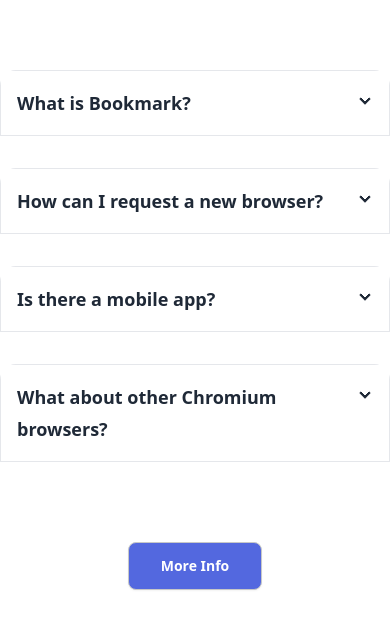
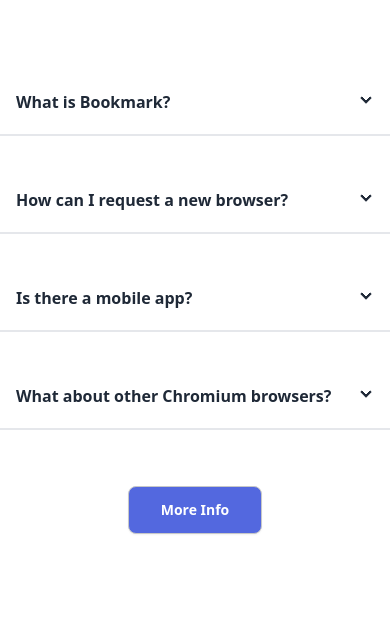
Before and after one commit to KonradBauer/Products-Page, a React (Vite) app: page / in a window 390 px wide. Shown: the part 464-1104 px from the top of the page. Built offline with nearby package versions, Linux system fonts and the light colour scheme.

Commit message:
mobile styles adjust

```diff
--- a/src/components/Collapse/Collapse.tsx
+++ b/src/components/Collapse/Collapse.tsx
@@ -7,7 +7,7 @@ export const Collapse: React.FC<CollapseProps> = ({ title, content }) => {
   return (
     <div className="w-[55%] mx-auto max-md:mx-0 max-md:w-full font-rubik-500 text-left">
       <details className="collapse collapse-arrow">
-        <summary className="collapse-title text-2xl font-bold text-left mb-8 transition hover:text-lightRed border-t-4 max-md:border max-md:text-[18px]">
+        <summary className="collapse-title text-2xl font-bold text-left mb-8 transition hover:text-lightRed md:border-t-4 max-md:border-b-2 max-md:text-[16px]">
           {title}
         </summary>
         <div className="collapse-content text-2xl transition">
--- a/src/components/FAQ/Faq.tsx
+++ b/src/components/FAQ/Faq.tsx
@@ -6,7 +6,7 @@ export const Faq = () => {
       <div className="text-[42px] font-bold max-md:text-[25px] max-md:mx-6">
         Frequently Asked Questions
       </div>
-      <div className="text-2xl text-lightGrey mx-96 mt-6 mb-24 max-md:mb-16 max-md:text-[16px] max-md:mx-8">
+      <div className="text-2xl text-lightGrey mx-96 mt-6 mb-24 max-md:mb-16 max-md:text-[16px] max-md:mx-8 max-lg:mx-24">
         Here are some of our FAQs. If you have any other questions you'd like answered please feel
         free to email us.
       </div>
@@ -26,7 +26,7 @@ export const Faq = () => {
         title="What about other Chromium browsers?"
         content="Lorem ipsum dolor sit, amet consectetur adipisicing elit. Quis deleniti ea nam tenetur suscipit quam sunt, deserunt voluptas id vel quibusdam molestias, praesentium, magni consequuntur doloremque nulla minima dolore illo?"
       />
-      <button className="btn btn-active mt-12 mb-40 bg-lightBlue text-white px-8 items-center align-middle justify-center hover:bg-white hover:text-lightBlue">
+      <button className="btn btn-active mt-12 mb-40 bg-lightBlue text-white px-8 items-center align-middle justify-center hover:bg-white hover:text-lightBlue max-md:mt-6 max-md:mb-26">
         More Info
       </button>
     </div>
--- a/src/components/Footer/Footer.tsx
+++ b/src/components/Footer/Footer.tsx
@@ -1,7 +1,7 @@
 import React, { useState, useEffect } from "react";
 import bookmark from "../../images/logo-bookmark-white.svg";
+import error from "../../images/icon-error.svg";
 import { Facebook } from "../SvgComponents/FacebookIcon";
-import error from "../../images/icon-error.svg";
 import { Button } from "../Button/Button";
 import { Twitter } from "../SvgComponents/TwitterIcon";
 
@@ -121,10 +121,10 @@ export const Footer: React.FC<FooterProps> = () => {
           </ul>
         </div>
         <div className="flex gap-10 mx-6">
-          <a className="facebook-icon cursor-pointer">
+          <a className="cursor-pointer">
             <Facebook />
           </a>
-          <a className="twitter-icon cursor-pointer">
+          <a className="cursor-pointer">
             <Twitter />
           </a>
         </div>
```
